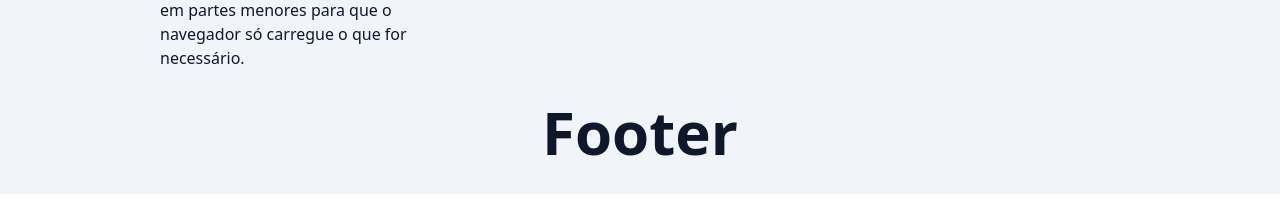
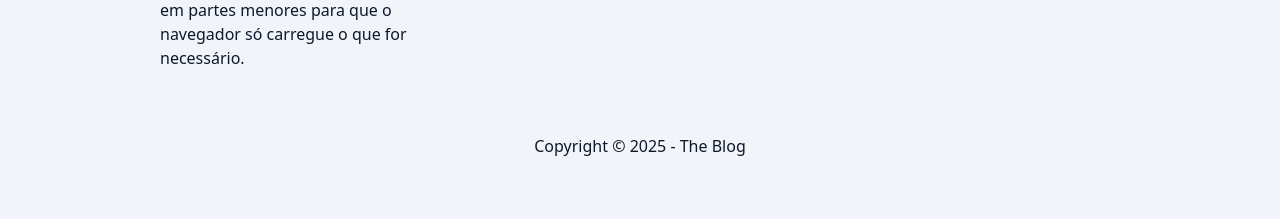
Before and after one commit to jpcanto/the-blog-front, a Next.js app: page / in a window 1280 px wide. Shown: the part 1868-2087 px from the top of the page. Before the commit the page ends 2062 px from the top, so only its background shows below. Built offline with nearby package versions, Linux system fonts and the light colour scheme.

Commit message:
feat: add footer

```diff
--- a/src/app/layout.tsx
+++ b/src/app/layout.tsx
@@ -2,6 +2,7 @@
 import "./globals.css";
 import { Container } from "@/components/Container";
 import { Header } from "@/components/Header";
+import { Footer } from "@/components/Footer";
 
 export const metadata: Metadata = {
   title: {
@@ -21,9 +22,7 @@
         <Container>
           <Header />
           {children}
-          <footer>
-            <p className="text-6xl font-bold text-center py-8">Footer</p>
-          </footer>
+          <Footer />
         </Container>
       </body>
     </html>
--- /dev/null
+++ b/src/components/Footer/index.tsx
@@ -0,0 +1,15 @@
+import Link from "next/link";
+
+export function Footer() {
+  return (
+    <footer className="pb-16 text-center">
+      <p className="">
+        Copyright{" "}
+        <span>
+          &copy; {new Date().getFullYear()} -{" "}
+        </span>
+        <Link href="/">The Blog</Link>
+      </p>
+    </footer>
+  );
+}
--- a/src/components/Post/PostsList/index.tsx
+++ b/src/components/Post/PostsList/index.tsx
@@ -9,7 +9,7 @@
   return (
     <div
       className={clsx(
-        "grid grid-cols-1 gap-8",
+        "grid grid-cols-1 gap-8 mb-16",
         "sm:grid-cols-2",
         "lg:grid-cols-3"
       )}
```
